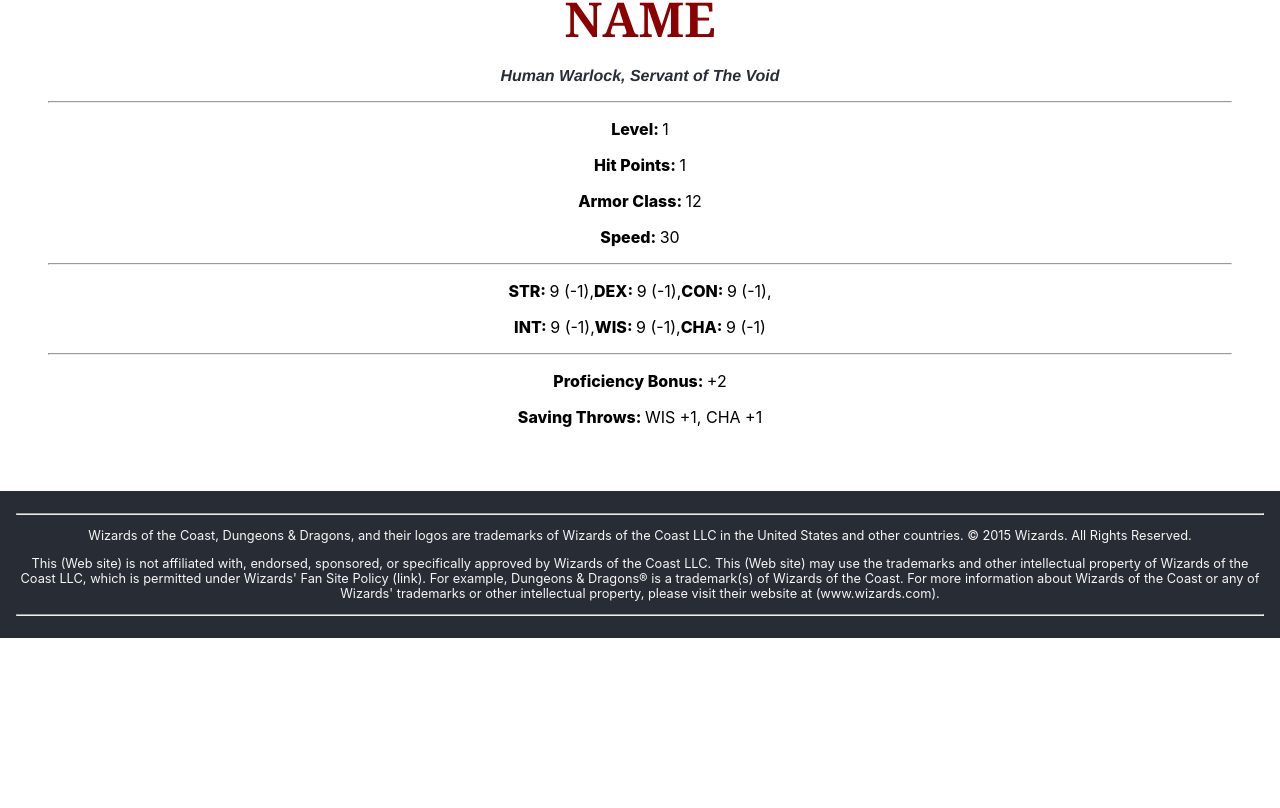
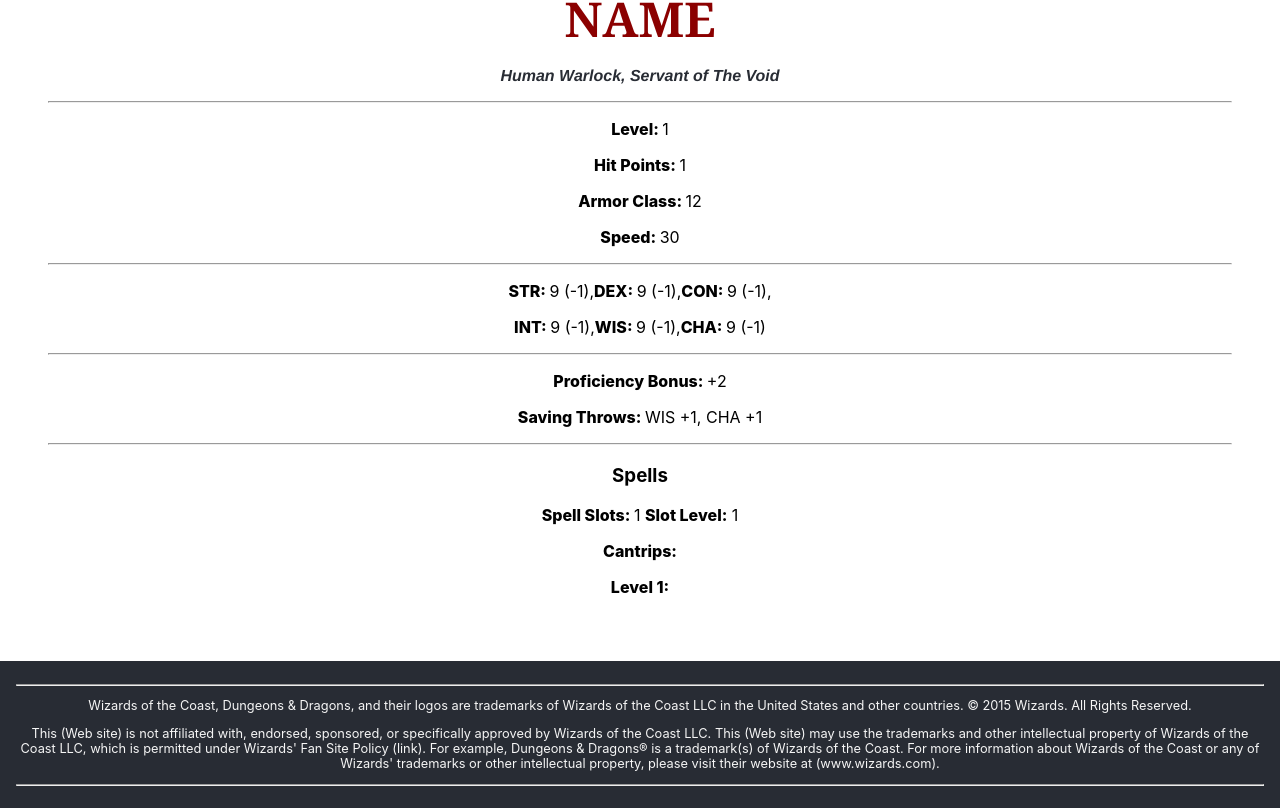
Before and after one commit to AcmeCat/Warlocks, a React (Create React App) app: page / in a window 1280 px wide. Shown: the part 902-1710 px from the top of the page. Before the commit the page ends 1540 px from the top, so only its background shows below. Built offline with nearby package versions, Linux system fonts and the light colour scheme.

Commit message:
added initial components of spell list generation

```diff
--- a/src/App.js
+++ b/src/App.js
@@ -1,7 +1,7 @@
 import logo from './penta.svg';
 import './App.css';
 import React from 'react';
-//import 'public/data.json';
+import data from '../src/data.json';
 
 class App extends React.Component {
   constructor(props) {
@@ -19,10 +19,13 @@ class App extends React.Component {
       CHA: 9,
       hitPoints: 1,
       pact: "",
-      proficiency: 2
+      proficiency: 2,
+      spells: [[], [], [], [], [], [], [], [], [], []]
     }
     this.letsBegin = this.letsBegin.bind(this);
   }
+
+
 
   letsBegin () {
     let level = this.getLevel();
@@ -57,6 +60,11 @@ class App extends React.Component {
     let proficiency = this.calcProficiency(level);
     this.setState({
       proficiency: proficiency
+    })
+
+    let spells = this.getSpells(level);
+    this.setState({
+      spells: spells
     })
   }
 
@@ -96,6 +104,11 @@ class App extends React.Component {
           <hr/>
           <p><span className='title'>Proficiency Bonus: </span> +{this.state.proficiency}</p>
           <p><span className='title'>Saving Throws: </span> WIS +{this.state.proficiency + this.getModFromStat(this.state.WIS)}, CHA +{this.state.proficiency + this.getModFromStat(this.state.CHA)}</p>
+          <hr/>
+          <h3>Spells</h3>
+          <p><span className='title'>Spell Slots: </span> 1 <span className='title'>Slot Level:</span> 1</p>
+          <p><span className='title'>Cantrips: </span> {this.state.spells[0].join(", ")}</p>
+          <p><span className='title'>Level 1: </span> {this.state.spells[1].join(", ")}</p>
         </main>
         <Footer/>
       </div>
@@ -193,6 +206,12 @@ class App extends React.Component {
     return mod < 0 ? mod.toString() : "+" + mod.toString();
   }
 
+  //spells
+
+  getSpells = (lvl) => {
+    return [["Eldritch Blast", "Blade Ward"], ["Armor of Agathys"], [], [], [], [], [], [], [], []];
+  }
+
   //utility functions
 
   randomItem = (arr) => {
```
